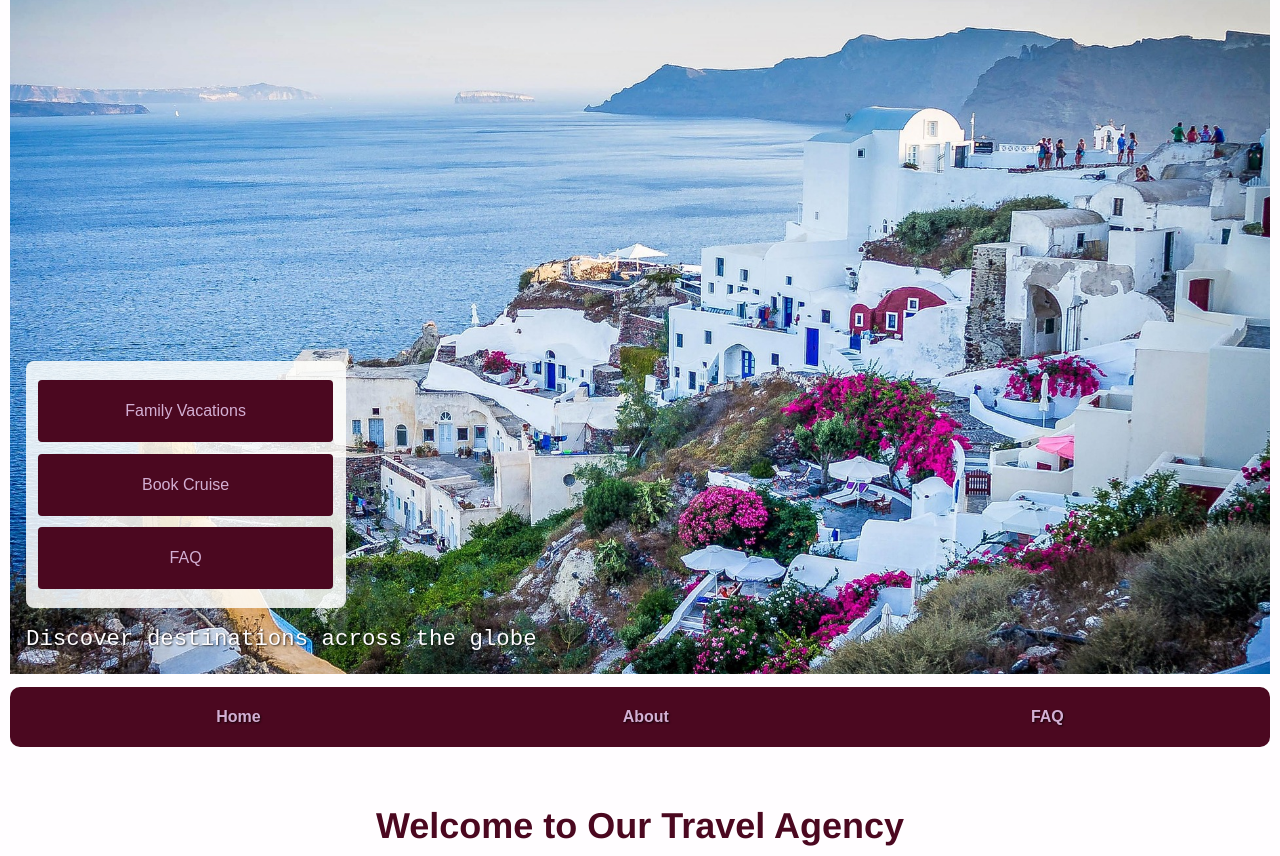
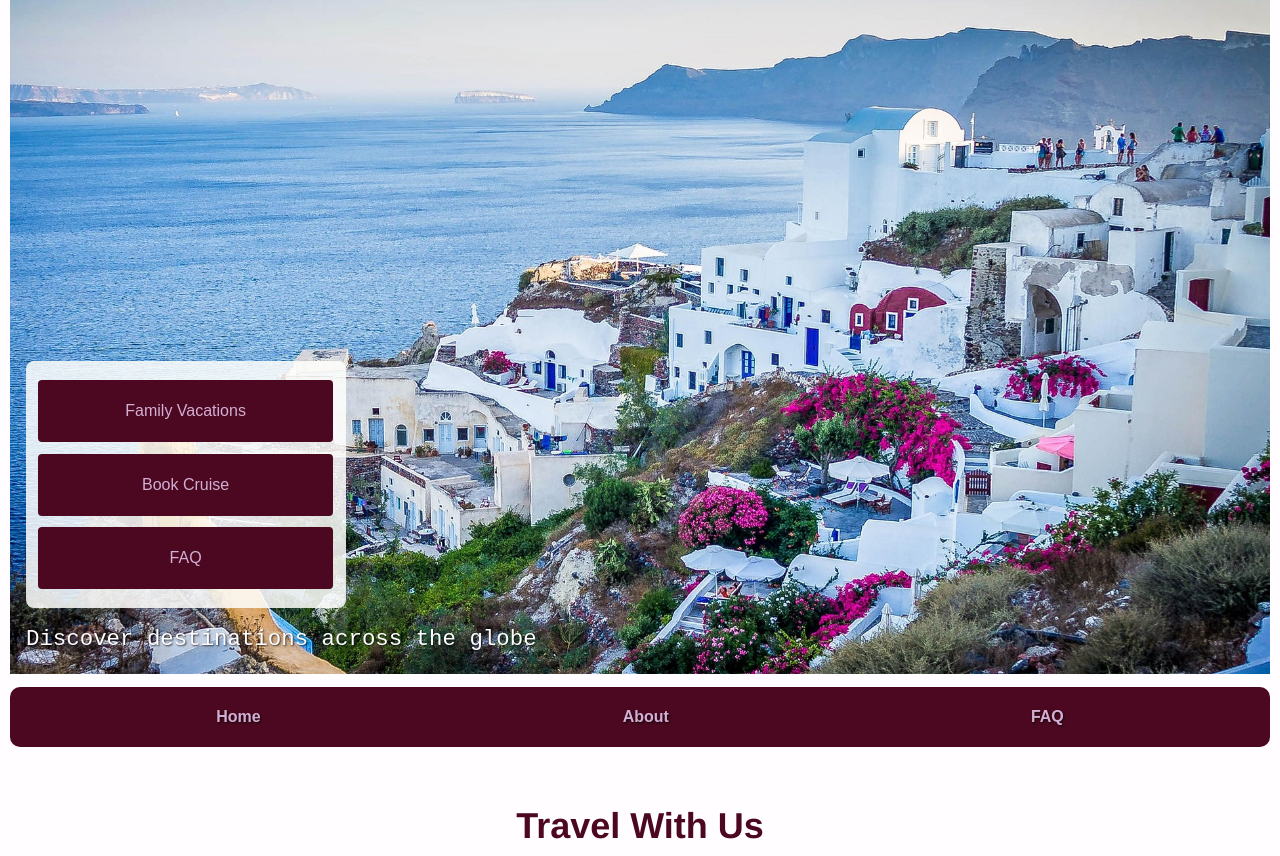
Before and after one commit to jogotcode/PFL, a plain HTML site: page index.html in a window 1280 px wide. Shown: the part 96-952 px from the top of the page. Drawn offline with Linux system fonts and the light colour scheme.

Commit message:
Update title in introduction section

```diff
--- a/index.html
+++ b/index.html
@@ -42,7 +42,7 @@
 
 
     <div class="introductionContent StdLayout">
-      <h1 class="introductionContent_Title">Welcome to Our Travel Agency</h1>
+      <h1 class="introductionContent_Title">Travel With Us</h1>
 
       <p class="introductionContent_P1">
         PFL Family Travel partners with top hotels, cruise lines,
```
